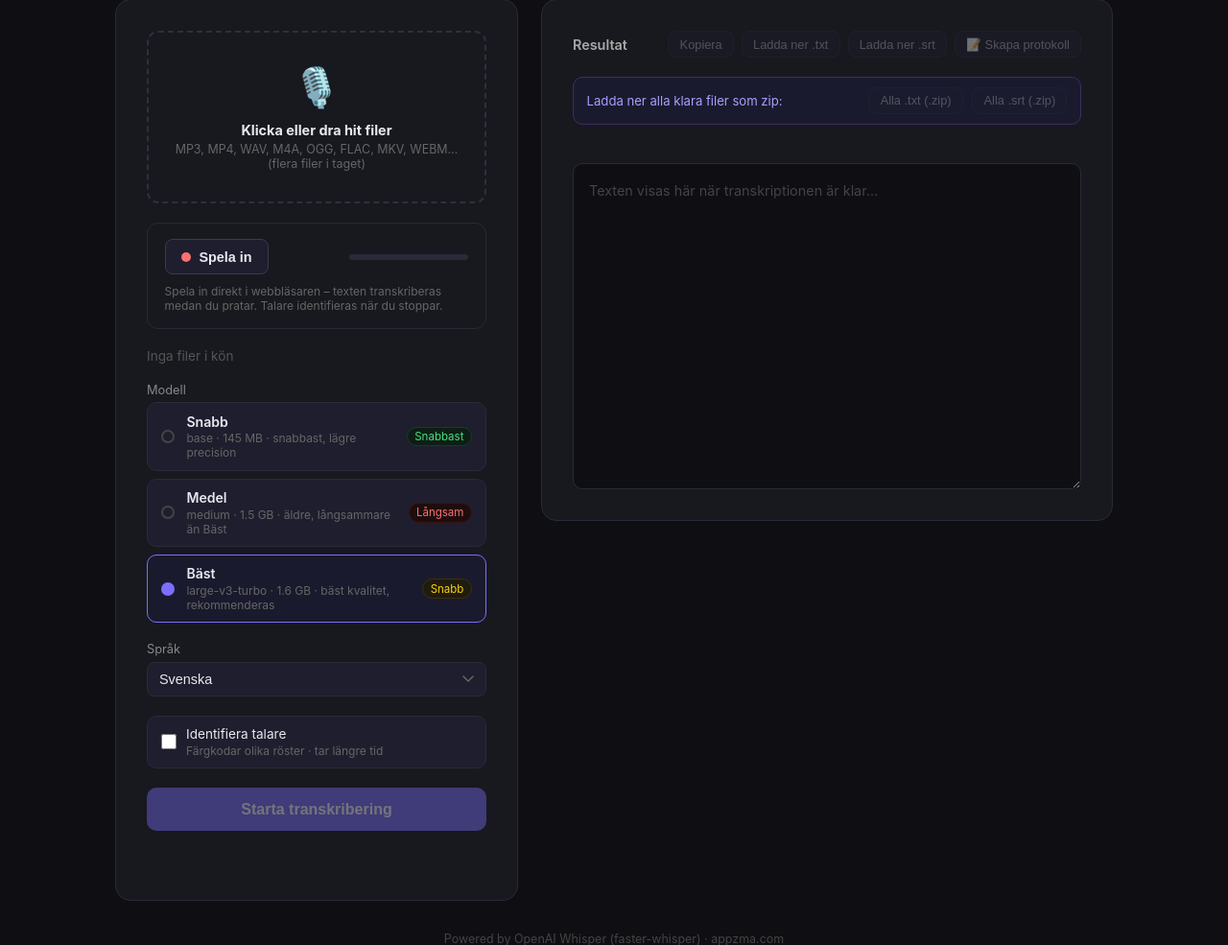
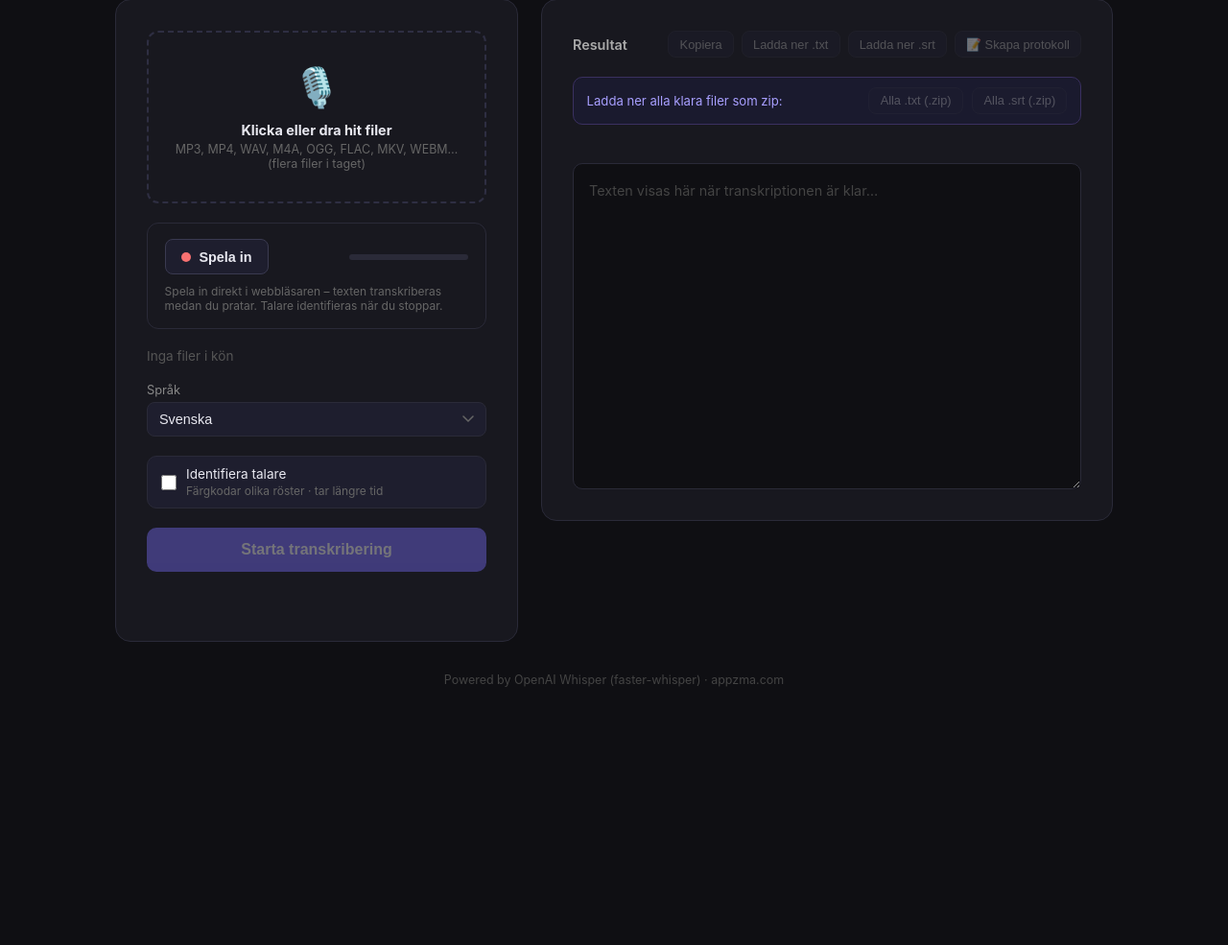
Before and after one commit to FeKozma/transkibera, a Flask app: page / in a window 1280 px wide. Shown: the part 176-1161 px from the top of the page at 96% size. After the commit the page ends 892 px from the top, so only its background shows below. Run offline with Flask 3, Linux system fonts and the light colour scheme.

Commit message:
Remove model picker; always use large-v3-turbo
large-v3-turbo is both faster and more accurate than medium on this CPU,
and base isn't worth its accuracy loss, so the choice isn't offered any
more. The model is set server-side via WHISPER_MODEL and no longer shown
in the UI.

Co-Authored-By: Claude Opus 5.5 <noreply@anthropic.com>

```diff
--- a/app.py
+++ b/app.py
@@ -23,13 +23,15 @@ ALLOWED_EXTENSIONS = {
     ".webm", ".mkv", ".avi", ".mov", ".wma", ".aac",
 }
 VIDEO_EXTENSIONS = {".mp4", ".mkv", ".avi", ".mov", ".webm", ".m4v", ".flv", ".ts", ".mts"}
-ALLOWED_MODELS = {"base", "medium", "large-v3-turbo"}
+# large-v3-turbo is both more accurate and ~1.75x faster than "medium" on
+# this CPU, so it is the only model offered; not user-selectable.
+WHISPER_MODEL = os.environ.get("WHISPER_MODEL", "large-v3-turbo")
 COMPUTE_TYPE = os.environ.get("WHISPER_COMPUTE", "int8")
 # Runs transcription on a single CPU thread by default so a job can't hog every
 # core on the (shared) host. Slower per job, much lighter on the machine.
 CPU_THREADS = int(os.environ.get("WHISPER_CPU_THREADS", "1"))
 # Unload cached models after this many seconds of inactivity to free the RAM
-# they hold while idle (a "medium" model alone is ~1.5GB).
+# they hold while idle (large-v3-turbo alone is ~1.6GB).
 IDLE_UNLOAD_SECONDS = int(os.environ.get("WHISPER_IDLE_UNLOAD_SECONDS", "600"))
 MODELS_DIR = "/models"
 # Uploaded files are transcribed with faster-whisper's batched pipeline, which
@@ -78,7 +80,8 @@ job_queue: "queue.Queue[tuple]" = queue.Queue()
 live_sessions: dict[str, dict] = {}
 
 
-def get_model(model_name: str) -> WhisperModel:
+def get_model() -> WhisperModel:
+    model_name = WHISPER_MODEL
     with _models_lock:
         if model_name not in _models:
             _models[model_name] = WhisperModel(
@@ -93,7 +96,7 @@ def get_model(model_name: str) -> WhisperModel:
     return _models[model_name]
 
 
-def _touch_model(model_name: str) -> None:
+def _touch_model(model_name: str = WHISPER_MODEL) -> None:
     with _models_lock:
         _last_used[model_name] = time.monotonic()
 
@@ -207,7 +210,7 @@ def _segment_dict(start: float, end: float, text: str) -> dict:
     return {"start": _fmt(start), "end": _fmt(end), "start_s": start, "end_s": end, "text": text.strip()}
 
 
-def _finished_job(lines: list[dict], language: str, duration: float, model_name: str, speaker_colors: dict) -> dict:
+def _finished_job(lines: list[dict], language: str, duration: float, speaker_colors: dict) -> dict:
     text = "\n".join(
         (f"{s['speaker']}: {s['text']}" if s.get("speaker") else s["text"]) for s in lines
     )
@@ -217,12 +220,11 @@ def _finished_job(lines: list[dict], language: str, duration: float, model_name:
         "segments": lines,
         "language": language,
         "duration": round(duration, 1),
-        "model": model_name,
         "speaker_colors": speaker_colors,
     }
 
 
-def run_transcription(job_id: str, file_path: str, language: str | None, model_name: str, is_video: bool, diarize_flag: bool = False):
+def run_transcription(job_id: str, file_path: str, language: str | None, is_video: bool, diarize_flag: bool = False):
     audio_path = None
     jobs[job_id]["status"] = "processing"
     try:
@@ -234,7 +236,7 @@ def run_transcription(job_id: str, file_path: str, language: str | None, model_n
             transcribe_path = file_path
 
         jobs[job_id]["status_text"] = "Transkriberar…"
-        model = get_model(model_name)
+        model = get_model()
         segments, info = BatchedInferencePipeline(model).transcribe(
             transcribe_path,
             language=language or None,
@@ -255,7 +257,7 @@ def run_transcription(job_id: str, file_path: str, language: str | None, model_n
             if info.duration:
                 pct = min(99, int(s.end / info.duration * 100))
                 jobs[job_id]["status_text"] = f"Transkriberar… {pct}%"
-        _touch_model(model_name)
+        _touch_model()
 
         speaker_colors: dict[str, str] = {}
         if diarize_flag and lines:
@@ -263,7 +265,7 @@ def run_transcription(job_id: str, file_path: str, language: str | None, model_n
             turns = diarize(transcribe_path)
             speaker_colors = _assign_speakers(lines, turns)
 
-        jobs[job_id] = _finished_job(lines, info.language, info.duration, model_name, speaker_colors)
+        jobs[job_id] = _finished_job(lines, info.language, info.duration, speaker_colors)
     except Exception as e:
         jobs[job_id] = {"status": "error", "error": str(e)}
     finally:
@@ -316,9 +318,9 @@ def _sanitize_filename(name: str, ext: str) -> str:
 
 def _queue_worker():
     while True:
-        job_id, file_path, language, model_name, is_video, diarize_flag = job_queue.get()
+        job_id, file_path, language, is_video, diarize_flag = job_queue.get()
         try:
-            run_transcription(job_id, file_path, language, model_name, is_video, diarize_flag)
+            run_transcription(job_id, file_path, language, is_video, diarize_flag)
         finally:
             job_queue.task_done()
 
@@ -331,7 +333,7 @@ def _live_transcribe_chunk(session: dict, audio: np.ndarray, final: bool) -> int
     to the job. Unless this is the final pass, the last segment is held back
     (it may be cut off mid-sentence) and re-transcribed with the next chunk.
     Returns the number of samples that were committed."""
-    model = get_model(session["model"])
+    model = get_model()
     segments, info = model.transcribe(
         audio,
         language=session["language"],
@@ -342,7 +344,7 @@ def _live_transcribe_chunk(session: dict, audio: np.ndarray, final: bool) -> int
         initial_prompt=session["prompt"] or None,
     )
     segments = list(segments)
-    _touch_model(session["model"])
+    _touch_model()
     if session["language"] is None:
         # Lock in the detected language so later chunks don't flip-flop.
         session["language"] = info.language
@@ -416,7 +418,7 @@ def _live_worker(job_id: str) -> None:
             speaker_colors = _assign_speakers(lines, turns)
 
         language = session.get("detected_language") or session["language"] or ""
-        jobs[job_id] = _finished_job(lines, language, duration, session["model"], speaker_colors)
+        jobs[job_id] = _finished_job(lines, language, duration, speaker_colors)
     except Exception as e:
         jobs[job_id] = {"status": "error", "error": str(e)}
     finally:
@@ -464,13 +466,10 @@ def upload_chunk():
 def transcribe_assembled():
     upload_id   = request.json.get("upload_id")
     language    = request.json.get("language") or None
-    model_name  = request.json.get("model", "large-v3-turbo")
     diarize_flag = bool(request.json.get("diarize"))
 
     if language == "auto":
         language = None
-    if model_name not in ALLOWED_MODELS:
-        return jsonify({"error": "Okänd modell"}), 400
     if diarize_flag and not HF_TOKEN:
         return jsonify({"error": "Talaridentifiering är inte konfigurerad på servern (HF_TOKEN saknas)"}), 400
 
@@ -486,11 +485,10 @@ def transcribe_assembled():
     job_id = str(uuid.uuid4())
     jobs[job_id] = {
         "status": "queued",
-        "model": model_name,
         "status_text": f"Väntar i kö ({job_queue.qsize() + 1})…",
     }
 
-    job_queue.put((job_id, info["path"], language, model_name, is_video, diarize_flag))
+    job_queue.put((job_id, info["path"], language, is_video, diarize_flag))
 
     return jsonify({"job_id": job_id})
 
@@ -499,13 +497,10 @@ def transcribe_assembled():
 def live_start():
     data = request.json or {}
     language = data.get("language") or None
-    model_name = data.get("model", "large-v3-turbo")
     diarize_flag = bool(data.get("diarize"))
 
     if language == "auto":
         language = None
-    if model_name not in ALLOWED_MODELS:
-        return jsonify({"error": "Okänd modell"}), 400
     if diarize_flag and not HF_TOKEN:
         return jsonify({"error": "Talaridentifiering är inte konfigurerad på servern (HF_TOKEN saknas)"}), 400
 
@@ -515,12 +510,10 @@ def live_start():
     jobs[job_id] = {
         "status": "recording",
         "status_text": "Spelar in…",
-        "model": model_name,
         "segments": [],
     }
     live_sessions[job_id] = {
         "job_id": job_id,
-        "model": model_name,
         "language": language,
         "diarize": diarize_flag,
         "pcm_path": tmp.name,
--- a/templates/index.html
+++ b/templates/index.html
@@ -369,72 +369,6 @@
       font-size: 0.78rem;
     }
 
-    .model-picker {
-      display: flex;
-      flex-direction: column;
-      gap: 0.5rem;
-    }
-
-    .model-option {
-      display: flex;
-      align-items: center;
-      gap: 0.75rem;
-      background: #1e1e2e;
-      border: 1px solid #2a2a38;
-      border-radius: 10px;
-      padding: 0.65rem 0.9rem;
-      cursor: pointer;
-      transition: border-color 0.15s, background 0.15s;
-    }
-
-    .model-option:has(input:checked) {
-      border-color: #7c6fff;
-      background: #1a1a2e;
-    }
-
-    .model-option input[type="radio"] { display: none; }
-
-    .model-dot {
-      width: 14px; height: 14px;
-      border-radius: 50%;
-      border: 2px solid #444;
-      flex-shrink: 0;
-      transition: border-color 0.15s, background 0.15s;
-    }
-
-    .model-option:has(input:checked) .model-dot {
-      border-color: #7c6fff;
-      background: #7c6fff;
-    }
-
-    .model-info { flex: 1; min-width: 0; }
-
-    .model-name {
-      font-size: 0.88rem;
-      font-weight: 600;
-      color: #e8e8f0;
-    }
-
-    .model-desc {
-      font-size: 0.75rem;
-      color: #666;
-      margin-top: 0.1rem;
-    }
-
-    .model-speed {
-      font-size: 0.72rem;
-      padding: 0.15rem 0.45rem;
-      border-radius: 20px;
-      background: #12121a;
-      border: 1px solid #2a2a38;
-      white-space: nowrap;
-      flex-shrink: 0;
-    }
-
-    .speed-fast { color: #4ade80; border-color: #1a3a2a; background: #0d1f15; }
-    .speed-mid  { color: #facc15; border-color: #3a3010; background: #1f1c0d; }
-    .speed-slow { color: #f87171; border-color: #3a1515; background: #1f0d0d; }
-
     @media (max-width: 760px) {
       .layout { flex-direction: column; }
       .upload-col { flex: none; width: 100%; }
@@ -639,39 +573,6 @@
       </div>
 
       <div class="queue-list" id="queueList"></div>
-
-      <div>
-        <label class="field-label">Modell</label>
-        <div class="model-picker">
-          <label class="model-option">
-            <input type="radio" name="model" value="base" />
-            <span class="model-dot"></span>
-            <span class="model-info">
-              <div class="model-name">Snabb</div>
-              <div class="model-desc">base &middot; 145 MB &middot; snabbast, lägre precision</div>
-            </span>
-            <span class="model-speed speed-fast">Snabbast</span>
-          </label>
-          <label class="model-option">
-            <input type="radio" name="model" value="medium" />
-            <span class="model-dot"></span>
-            <span class="model-info">
-              <div class="model-name">Medel</div>
-              <div class="model-desc">medium &middot; 1.5 GB &middot; äldre, långsammare än Bäst</div>
-            </span>
-            <span class="model-speed speed-slow">Långsam</span>
-          </label>
-          <label class="model-option">
-            <input type="radio" name="model" value="large-v3-turbo" checked />
-            <span class="model-dot"></span>
-            <span class="model-info">
-              <div class="model-name">Bäst</div>
-              <div class="model-desc">large-v3-turbo &middot; 1.6 GB &middot; bäst kvalitet, rekommenderas</div>
-            </span>
-            <span class="model-speed speed-mid">Snabb</span>
-          </label>
-        </div>
-      </div>
 
       <div>
         <label class="field-label" for="langSelect">Språk</label>
@@ -981,7 +882,6 @@
 
       uploadRunning = true;
       transcribeBtn.disabled = true;
-      const model = document.querySelector('input[name="model"]:checked')?.value || 'large-v3-turbo';
       const language = langSelect.value;
       const diarize = diarizeCheck.checked;
 
@@ -989,7 +889,7 @@
 
       for (const item of waiting) {
         try {
-          await uploadAndEnqueue(item, model, language, diarize);
+          await uploadAndEnqueue(item, language, diarize);
         } catch (err) {
           item.status = 'error';
           item.statusText = err.message || 'Uppladdningsfel';
@@ -1003,7 +903,7 @@
       startPolling();
     });
 
-    async function uploadAndEnqueue(item, model, language, diarize) {
+    async function uploadAndEnqueue(item, language, diarize) {
       const file = item.file;
       const totalChunks = Math.ceil(file.size / CHUNK_SIZE) || 1;
       const uploadId = crypto.randomUUID();
@@ -1034,7 +934,7 @@
       const res = await fetch('/transcribe-assembled', {
         method: 'POST',
         headers: { 'Content-Type': 'application/json' },
-        body: JSON.stringify({ upload_id: uploadId, language, model, diarize }),
+        body: JSON.stringify({ upload_id: uploadId, language, diarize }),
       });
       const data = await res.json();
       if (!res.ok) throw new Error(data.error || 'Serverfel');
@@ -1089,14 +989,11 @@
         fi: 'finska', de: 'tyska', fr: 'franska', es: 'spanska' };
       const lang = langName[data.language] || data.language || '?';
       const dur = data.duration ? fmtDuration(data.duration) : '';
-      const modelLabels = { base: 'Snabb', medium: 'Medel', 'large-v3-turbo': 'Bäst' };
-      const usedModel = modelLabels[data.model] || data.model || '';
       const speakerCount = data.speaker_colors ? Object.keys(data.speaker_colors).length : 0;
       resultMeta.innerHTML =
         `<span>Fil: <span>${escHtml(currentFilename)}</span></span>` +
         `<span>Detekterat språk: <span>${lang}</span></span>` +
         (dur ? `<span>Längd: <span>${dur}</span></span>` : '') +
-        (usedModel ? `<span>Modell: <span>${usedModel}</span></span>` : '') +
         (speakerCount ? `<span>Talare: <span>${speakerCount}</span></span>` : '');
 
       segmentsBox.classList.remove('open');
@@ -1333,7 +1230,6 @@
           method: 'POST',
           headers: { 'Content-Type': 'application/json' },
           body: JSON.stringify({
-            model: document.querySelector('input[name="model"]:checked')?.value || 'large-v3-turbo',
             language: langSelect.value,
             diarize: diarizeCheck.checked,
           }),
```
Also changed, not shown: README.md.
